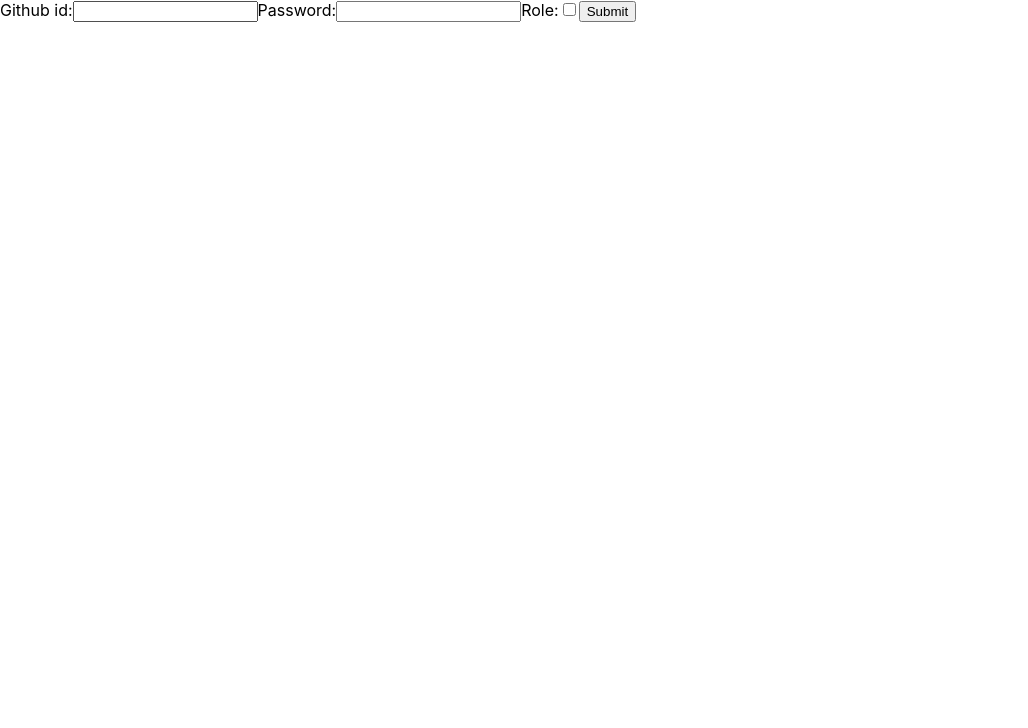
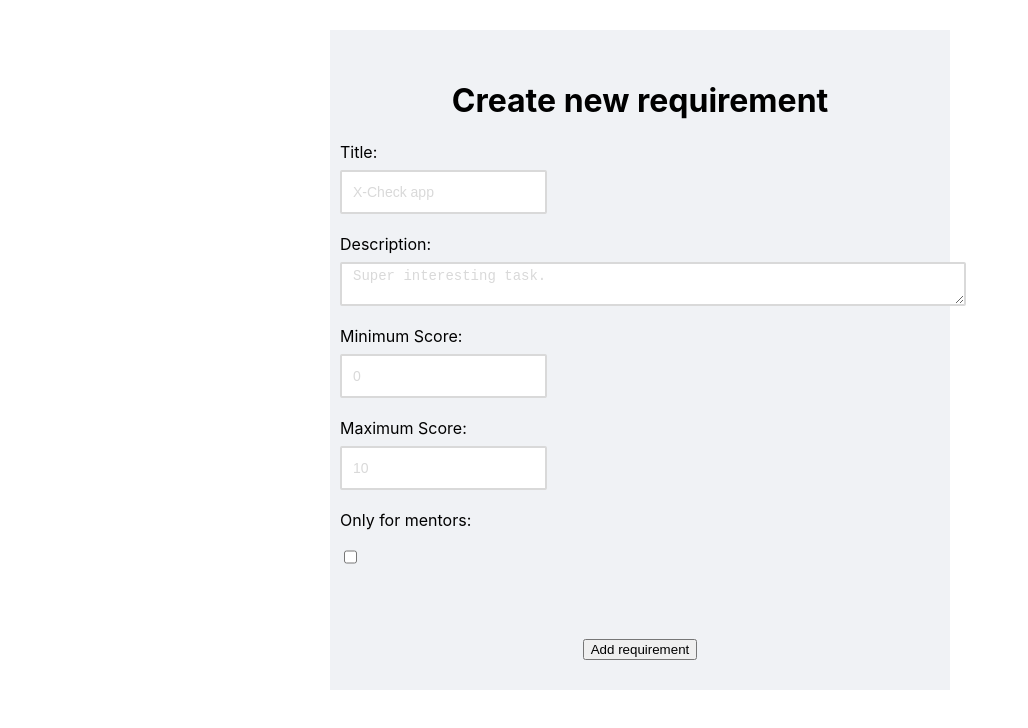
Before and after one commit to drnaida/X-Check-App, a React (Create React App) app in the folder client/: page /add-requirement in a window 1280 px wide. Shown: the top 728 px of the page, without its empty margins (0-1028 px from the left). Built offline with nearby package versions, Linux system fonts and the light colour scheme.

Commit message:
feat: add styles to inputs

```diff
--- a/client/src/pages/AddRequirement/AddRequirement.js
+++ b/client/src/pages/AddRequirement/AddRequirement.js
@@ -17,16 +17,16 @@ const AddRequirement = () => {
     <div className="AddRequirement">
       <h1 className="AddRequirement__heading">Create new requirement</h1>
       <div className="AddRequirement__container">
-        <label htmlFor="title">Title: </label>
-        <input id="title" name="title" onChange={changeRequirement}/>
-        <label htmlFor="description">Description: </label>
-        <textarea id="description" name="description" onChange={changeRequirement}/>
-        <label htmlFor="minScore">Minimum Score: </label>
-        <input id="minScore" name="minScore" onChange={changeRequirement}/>
-        <label htmlFor="maxScore">Maximum Score: </label>
-        <input id="maxScore" name="maxScore" onChange={changeRequirement}/>
-        <label htmlFor="onlyForMentors">Only for mentors: </label>
-        <input type="checkbox" id="onlyForMentors" name="onlyForMentors" onChange={changeRequirement}/>
+        <label htmlFor="title" className="AddRequirement__container--label">Title: </label>
+        <input id="title" name="title" placeholder="X-Check app" className="AddRequirement__container--input" onChange={changeRequirement}/>
+        <label htmlFor="description" className="AddRequirement__container--label">Description: </label>
+        <textarea id="description"placeholder="Super interesting task." name="description" className="AddRequirement__container--textarea" onChange={changeRequirement}/>
+        <label htmlFor="minScore" className="AddRequirement__container--label">Minimum Score: </label>
+        <input type="number" id="minScore" placeholder="0" name="minScore" className="AddRequirement__container--input" onChange={changeRequirement}/>
+        <label htmlFor="maxScore" className="AddRequirement__container--label">Maximum Score: </label>
+        <input id="maxScore" name="maxScore" placeholder="10" className="AddRequirement__container--input" onChange={changeRequirement}/>
+        <label htmlFor="onlyForMentors" className="AddRequirement__container--label">Only for mentors: </label>
+        <input type="checkbox" id="onlyForMentors" className="AddRequirement__container--input" name="onlyForMentors" onChange={changeRequirement}/>
       </div>
       <button className="button" onClick={addRequirementToList}>Add requirement</button>
     </div>
--- a/client/src/pages/AddRequirement/AddRequirement.scss
+++ b/client/src/pages/AddRequirement/AddRequirement.scss
@@ -18,6 +18,37 @@
     align-items: flex-start;
     width: 100%;
     height: 100%;
+
+    &--input,
+    &--textarea {
+      height: 32px;
+      padding: 4px 11px;
+      box-sizing: content-box;
+      outline: none;
+      background-color: $color-white;
+      color: rgba(0, 0, 0, 0.65);
+      font-size: $font-size-default;
+      border: $border-default-width $border-default-style $color-gray-light-2;
+      border-radius: $border-radius-default;
+      margin-bottom: 20px;
+
+      &::placeholder {
+        font-size: $font-size-default;
+        color: $color-gray-light-2;
+      }
+    }
+
+    &--input {
+
+    }
+
+    &--textarea {
+      width: 100%;
+    }
+
+    &--label {
+      margin-bottom: 8px;
+    }
   }
 
   @include respond(phone) {
--- a/client/src/routes.js
+++ b/client/src/routes.js
@@ -9,7 +9,7 @@ import ReviewRequestsPage from './pages/ReviewRequestsPage';
 import AddRequirement from './pages/AddRequirement/AddRequirement';
 
 export const useRoutes = isAuthenticated => {
-  if (isAuthenticated) {
+  if (!isAuthenticated) {
     return (
       <Switch>
         <Route path="/home">
```
